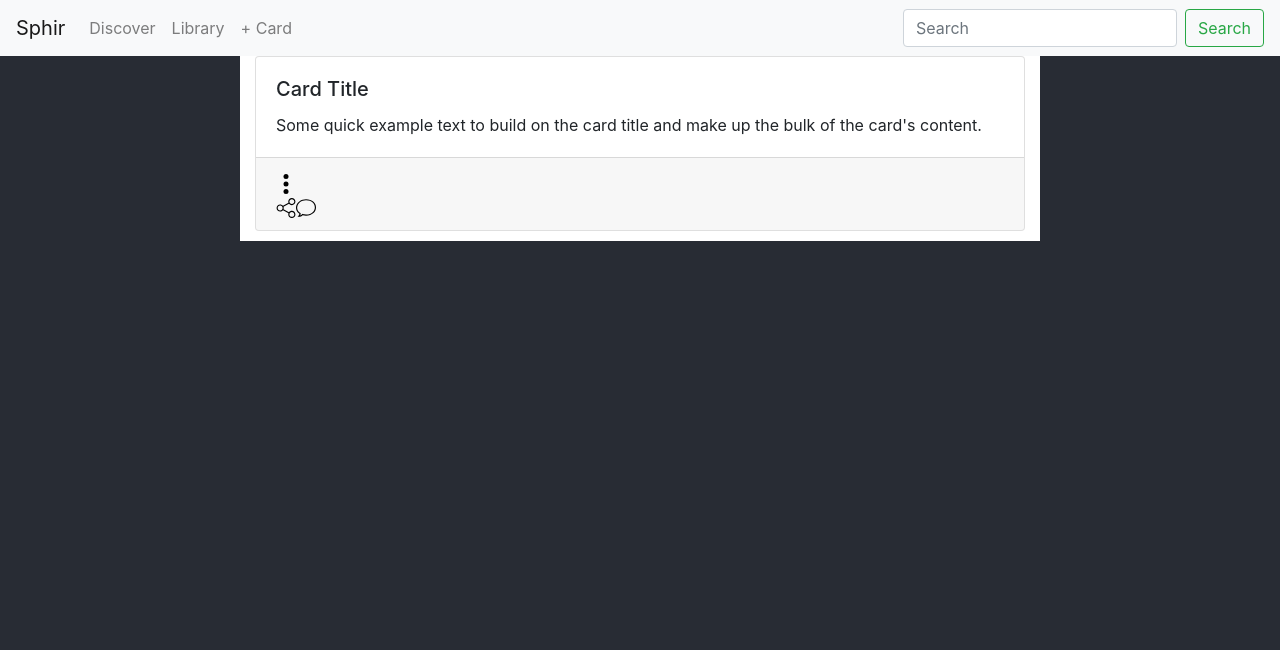
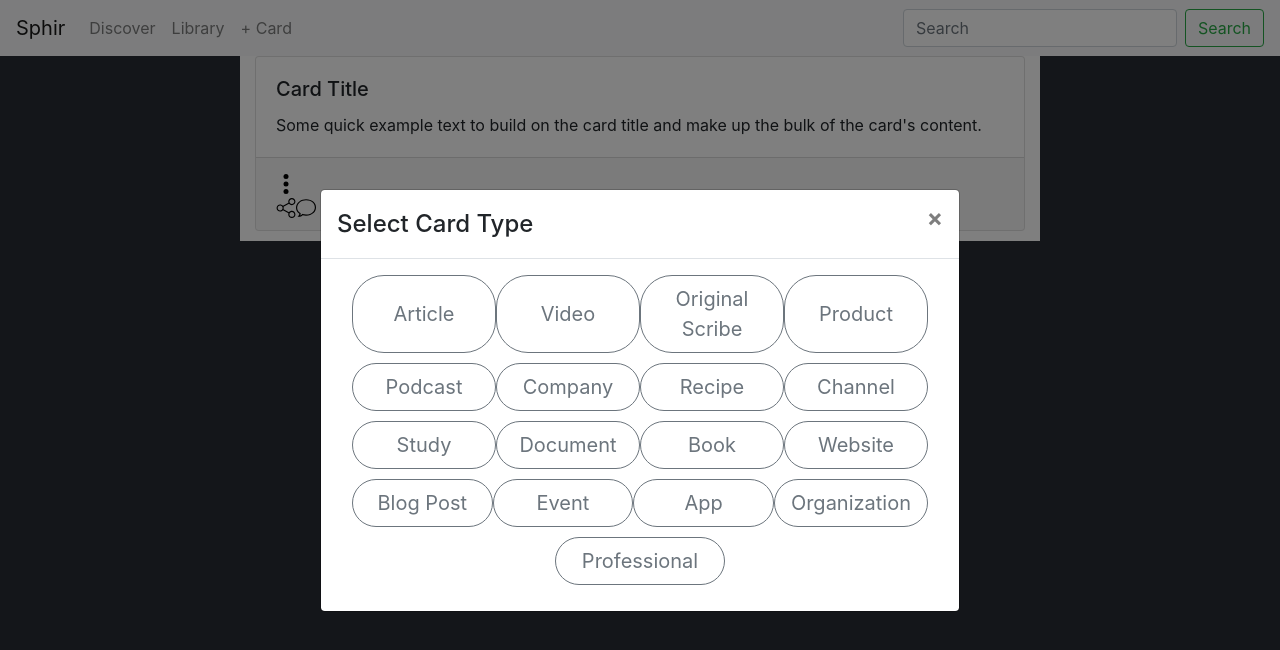
Before and after one commit to mohsinali/sphir-ui, a React (Create React App) app: page / in a window 1280 px wide. Shown: the top 650 px of the page. Built offline with nearby package versions, Linux system fonts and the light colour scheme.

Commit message:
Select card type modal UI fix.

```diff
--- a/src/App.css
+++ b/src/App.css
@@ -46,9 +46,23 @@ img.icon {
 }
 /* *************************************************** */
 
+/* ***************** Modal ***************** */
 .share-modal {
   padding: 0px;
 }
+
+.modal-50w {
+  width: 50%;
+  max-width: none!important;
+}
+/* ***************************************** */
+
+/* ***************** Buttons ***************** */
+.btn-sphir {
+  border-radius: 2rem;
+}
+
+/* ******************************************* */
 
 @keyframes App-logo-spin {
   from {
--- a/src/Cards/Cards.css
+++ b/src/Cards/Cards.css
@@ -2,3 +2,11 @@
   width: '48rem';
   margin-bottom: 10px;
 }
+
+.btn-card-type {
+  width: 170px;
+}
+
+.ctn-card-types .row {
+  margin-bottom: 10px;
+}
--- a/src/Cards/SelectCardTypeModal.js
+++ b/src/Cards/SelectCardTypeModal.js
@@ -1,26 +1,72 @@
-import React, {useState, useEffect} from 'react';
-import { Button, Modal } from 'react-bootstrap';
+import React, {useState} from 'react';
+import { Button, Modal, Container, Row, Col } from 'react-bootstrap';
 
 const SelectCardTypeModal = React.forwardRef((props, ref) => {
-  const [show, setShow] = useState(false);
+  const [show, setShow] = useState(true);
   const handleClose = () => setShow(false);
   const handleShow = () => setShow(true);
+  ref.current = { handleShow }
 
-  ref.current = { handleShow }
-  useEffect(() => {});
+  const renderButtons = () => {
+    return (
+      <Container className="ctn-card-types">
+        <Row>
+          <Col className="d-flex justify-content-between">
+            <Button className="btn-sphir btn-card-type" variant="outline-secondary" size="lg">Article</Button>{' '}
+            <Button className="btn-sphir btn-card-type" variant="outline-secondary" size="lg">Video</Button>{' '}
+            <Button className="btn-sphir btn-card-type" variant="outline-secondary" size="lg">Original Scribe</Button>{' '}
+            <Button className="btn-sphir btn-card-type" variant="outline-secondary" size="lg">Product</Button>{' '}
+          </Col>
+        </Row>
+
+        <Row>
+          <Col className="d-flex justify-content-between">
+            <Button className="btn-sphir btn-card-type" variant="outline-secondary" size="lg">Podcast</Button>{' '}
+            <Button className="btn-sphir btn-card-type" variant="outline-secondary" size="lg">Company</Button>{' '}
+            <Button className="btn-sphir btn-card-type" variant="outline-secondary" size="lg">Recipe</Button>{' '}
+            <Button className="btn-sphir btn-card-type" variant="outline-secondary" size="lg">Channel</Button>{' '}
+          </Col>
+        </Row>
+
+        <Row>
+          <Col className="d-flex justify-content-between">
+            <Button className="btn-sphir btn-card-type" variant="outline-secondary" size="lg">Study</Button>{' '}
+            <Button className="btn-sphir btn-card-type" variant="outline-secondary" size="lg">Document</Button>{' '}
+            <Button className="btn-sphir btn-card-type" variant="outline-secondary" size="lg">Book</Button>{' '}
+            <Button className="btn-sphir btn-card-type" variant="outline-secondary" size="lg">Website</Button>{' '}
+          </Col>
+        </Row>
+
+        <Row>
+          <Col className="d-flex justify-content-between">
+            <Button className="btn-sphir btn-card-type" variant="outline-secondary" size="lg">Blog Post</Button>{' '}
+            <Button className="btn-sphir btn-card-type" variant="outline-secondary" size="lg">Event</Button>{' '}
+            <Button className="btn-sphir btn-card-type" variant="outline-secondary" size="lg">App</Button>{' '}
+            <Button className="btn-sphir btn-card-type" variant="outline-secondary" size="lg">Organization</Button>{' '}
+          </Col>
+        </Row>
+
+        <Row>
+          <Col className="d-flex justify-content-center">
+            <Button className="btn-sphir btn-card-type" variant="outline-secondary" size="lg">Professional</Button>{' '}
+          </Col>
+        </Row>
+      </Container>
+    );
+  }
+
 
   return (
     <>
-      <Modal show={show} onHide={handleClose}>
+      <Modal dialogClassName="modal-50w" centered="true" show={show} onHide={handleClose}>
         <Modal.Header closeButton>
-          <Modal.Title>Modal heading</Modal.Title>
+          <Modal.Title>Select Card Type</Modal.Title>
         </Modal.Header>
-        <Modal.Body>Woohoo, you're reading this text in a modal!</Modal.Body>
-        <Modal.Footer>
-          <Button variant="secondary" onClick={handleClose}>
-            Close
-          </Button>
-        </Modal.Footer>
+        <Modal.Body>
+          {renderButtons()}
+
+        </Modal.Body>
+
       </Modal>
     </>
   );
```
